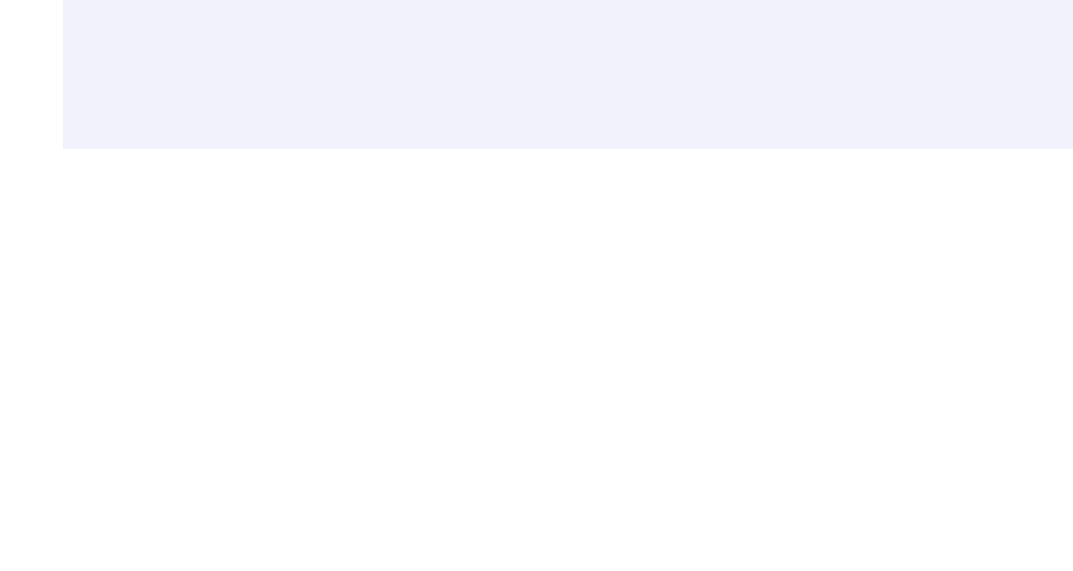
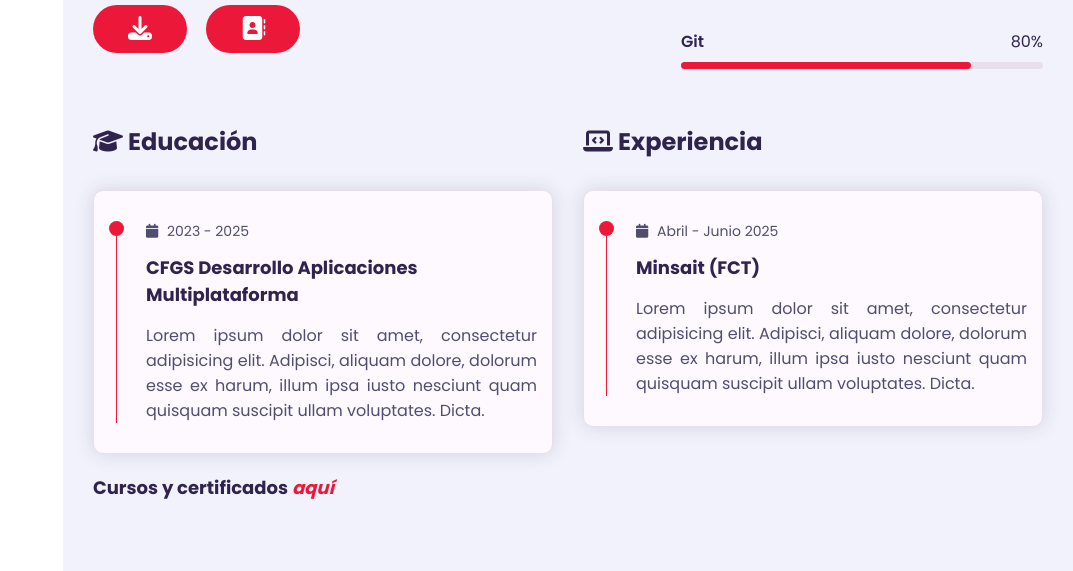
Before and after one commit to HugoAlFus/hugoalfus.github.io, a plain HTML site: page index.html in a window 1280 px wide. Shown: the part 1451-2022 px from the top of the page, without its empty margins (207-1280 px from the left). Before the commit the page ends 1600 px from the top, so only its background shows below. Drawn offline with Linux system fonts and the light colour scheme; a web font is replaced by a local one.

Commit message:
Educacion y experiencia completados

```diff
--- a/assets/css/style.css
+++ b/assets/css/style.css
@@ -11,7 +11,7 @@
 body {
     line-height: 1.5;
     font-size: 16px;
-    font-family: 'Poppins' sans-serif;
+    font-family: 'Poppins', sans-serif;
 }
 
 * {
@@ -121,7 +121,9 @@ ul {
 .btn:hover {
     transform: scale(1.05);
 }
-
+.shadow-dark{
+    box-shadow: 0 0 20px rgba(48, 46, 77, 0.15);
+}
 /* Aside*/
 .aside {
     width: 270px;
@@ -332,8 +334,8 @@ h3.my-profession {
 }
 
 .about .about-content .about-text {
-    flex: 0 0 100%;
-    max-width: 100%;
+    flex: 0 0 65%;
+    max-width: 65%;
 }
 
 .about .about-content .about-text h3 {
@@ -430,10 +432,10 @@ h3.my-profession {
     top: 0;
     height: 100%;
     border-radius: 4px;
-    background-color: var( --skin-color);
+    background-color: var(--skin-color);
 }
 
-.about .about-content .skills .skill-item .skill-percent{
+.about .about-content .skills .skill-item .skill-percent {
     position: absolute;
     right: 0;
     color: var(--text-black-900);
@@ -441,3 +443,91 @@ h3.my-profession {
     font-weight: 400;
     line-height: 40px;
 }
+
+.about .about-content .education,
+.about .about-content .experience {
+    flex: 0 0 50%;
+    max-width: 50%;
+    margin-top: 30px;
+}
+
+.about .about-content h3.title {
+    font-size: 24px;
+    margin-bottom: 30px;
+    font-weight: 700;
+    color: var(--text-black-900);
+}
+
+.about .about-content h4.certificate{
+    font-size: 18px;
+    margin-top: 20px;
+    font-weight: 700;
+    color: var(--text-black-900);
+}
+.about .about-content h4.certificate span{
+    color: var(--skin-color);
+    font-style: italic;
+}
+
+.about .about-content .timeline-box {
+    flex: 0 0 100%;
+    max-width: 100%;
+
+}
+
+.about .about-content .timeline {
+    background-color: var(--bg-black-100);
+    padding: 30px 15px;
+    border: 1px solid var(--bg-black-50);
+    border-radius: 10px;
+    width: 100%;
+    position: relative;
+}
+.about .about-content .timeline .timeline-item{
+    position: relative;
+    padding-left: 37px;
+    padding-bottom: 50px;
+}
+.about .about-content .timeline .timeline-item:last-child{
+    padding-bottom: 0;
+}
+.about .about-content .timeline .timeline-item::before{
+    content: '';
+    width: 1px;
+    position: absolute;
+    height: 100%;
+    left: 7px;
+    top: 0;
+    background-color: var(--skin-color);
+}
+.about .about-content .timeline .circle-dot{
+    position: absolute;
+    left: 0;
+    top: 0;
+    height: 15px;
+    width: 15px;
+    border-radius: 50%;
+    background-color: var(--skin-color);
+}
+.about .about-content .timeline .timeline-date{
+    font-weight: 400;
+    font-size: 14px;
+    margin-bottom: 12px;
+    color: var(--text-black-700);
+}
+.about .about-content .timeline .timeline-date .fa{
+    margin-right: 5px;
+}
+.about .about-content .timeline .timeline-title{
+    font-weight: 700;
+    font-size: 18px;
+    margin-bottom: 15px;
+    text-transform: capitalize;
+    color: var(--text-black-900);
+}
+.about .about-content .timeline .timeline-text{
+    line-height: 25px;
+    font-size: 16px;
+    text-align: justify;
+    color: var(--text-black-700);
+}
--- a/index.html
+++ b/index.html
@@ -25,7 +25,6 @@
         <ul class="nav">
             <li><a href="#" class="active"><i class="fa fa-home"></i> Inicio</a></li>
             <li><a href="#"><i class="fa fa-user"></i> Sobre mi</a></li>
-            <li><a href="#"><i class="fa fa-list"></i>Skills</a></li>
             <li><a href="#"><i class="fa fa-briefcase"></i>Portafolio</a></li>
             <li><a href="#"><i class="fa fa-comments"></i>Contacto</a></li>
         </ul>
@@ -41,7 +40,8 @@
                         <h3 class="hello">Hola, mi nombre es <span class="name">Hugo Almodóvar Fuster</span></h3>
                         <h3 class="my-profession">Soy <span class="typing">Desarrollador de Aplicaciones</span></h3>
                         <p>Siempre con ganas de mejorar y aprender algo nuevo 🚀✨<br>
-                            Apasionado por la tecnología 💻, curioso por naturaleza 🔍 y comprometido con crecer cada día
+                            Apasionado por la tecnología 💻, curioso por naturaleza 🔍 <br> y comprometido con crecer cada
+                            día
                             como desarrollador 🛠️💡</p>
                         <a href="https://github.com/HugoAlFus" class="btn" target="_blank"><i
                                 class="fa-brands fa-github fa-2xl"></i></a>
@@ -152,7 +152,56 @@
                                 </div>
                             </div>
                         </div>
-
+                        <div class="row">
+                            <!-- ===== Education ===== -->
+                            <div class="education padd-15">
+                                <h3 class="title"><i class="fa-solid fa-graduation-cap"></i> Educación</h3>
+                                <div class="row">
+                                    <div class="timeline-box padd-15">
+                                        <div class="timeline shadow-dark">
+                                            <!-- ===== Timeline item ===== -->
+                                            <div class="timeline-item">
+                                                <div class="circle-dot"></div>
+                                                <h3 class="timeline-date">
+                                                    <i class="fa fa-calendar"></i> 2023 - 2025
+                                                </h3>
+                                                <h4 class="timeline-title">CFGS Desarrollo Aplicaciones
+                                                    Multiplataforma</h4>
+                                                <p class="timeline-text">Lorem ipsum dolor sit amet, consectetur
+                                                    adipisicing elit. Adipisci, aliquam dolore, dolorum esse ex harum,
+                                                    illum ipsa iusto nesciunt quam quisquam suscipit ullam voluptates.
+                                                    Dicta.</p>
+                                            </div>
+                                        </div>
+                                    </div>
+                                    <h4 class="certificate padd-15">Cursos y certificados <a
+                                            href="https://drive.google.com/drive/folders/11X6nMzWp3RBfWizp5v973MdFD6fcuka-?usp=drive_link" target="_blank"><span>aquí</span></a>
+                                    </h4>
+                                </div>
+                            </div>
+                            <!-- ===== Experience ===== -->
+                            <div class="experience padd-15">
+                                <h3 class="title"><i class="fa-solid fa-laptop-code"></i> Experiencia</h3>
+                                <div class="row">
+                                    <div class="timeline-box padd-15">
+                                        <div class="timeline shadow-dark">
+                                            <!-- ===== Timeline item ===== -->
+                                            <div class="timeline-item">
+                                                <div class="circle-dot"></div>
+                                                <h3 class="timeline-date">
+                                                    <i class="fa fa-calendar"></i> Abril - Junio 2025
+                                                </h3>
+                                                <h4 class="timeline-title">Minsait (FCT)</h4>
+                                                <p class="timeline-text">Lorem ipsum dolor sit amet, consectetur
+                                                    adipisicing elit. Adipisci, aliquam dolore, dolorum esse ex harum,
+                                                    illum ipsa iusto nesciunt quam quisquam suscipit ullam voluptates.
+                                                    Dicta.</p>
+                                            </div>
+                                        </div>
+                                    </div>
+                                </div>
+                            </div>
+                        </div>
                     </div>
                 </div>
             </div>
```
